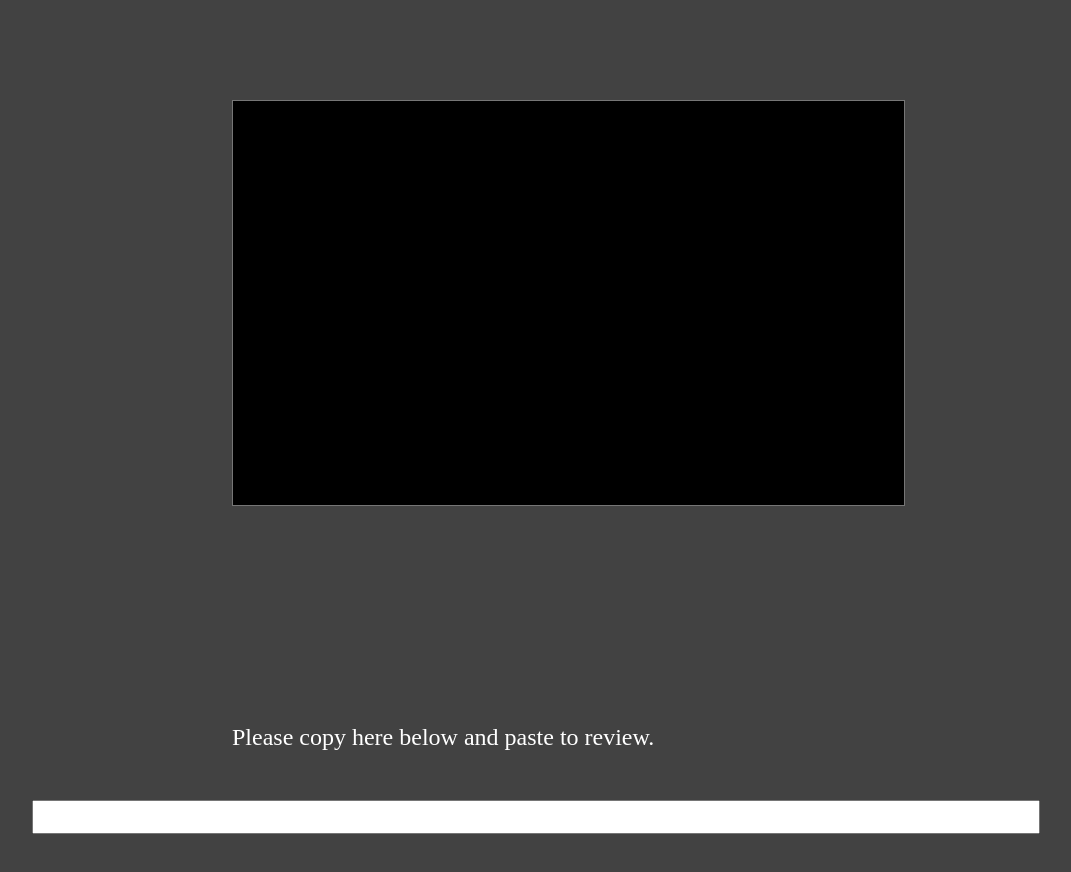
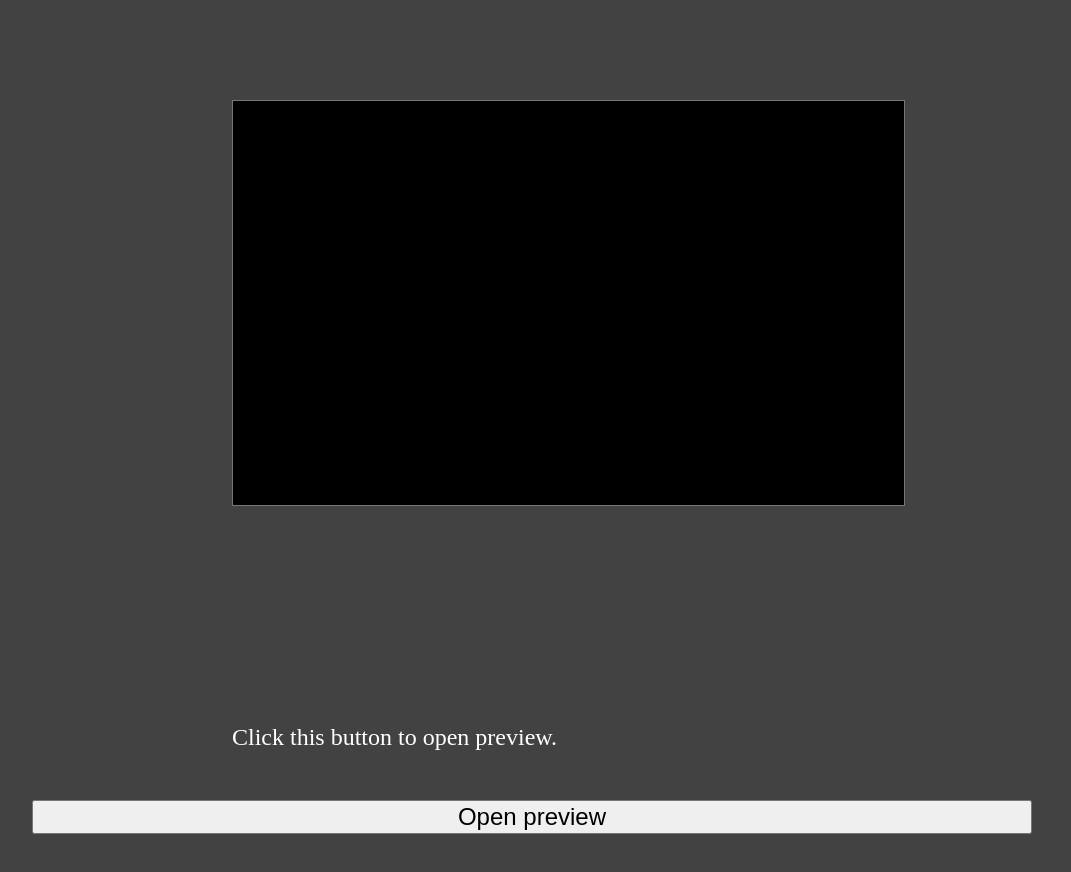
Before and after one commit to AzareelJames/HTML-Creator-Studio, a plain HTML site: page index.html in a window 1280 px wide. Shown: the top 872 px of the page, without its empty margins (68-1139 px from the left). Drawn offline with Linux system fonts and the light colour scheme; no server answers.

Commit message:
Update index.html
Updated the output element from a readonly text input to a button for opening a preview.

```diff
--- a/index.html
+++ b/index.html
@@ -10,8 +10,8 @@
 <body>
     <textarea id="Input"></textarea>
 
-    <p id="copy">Please copy here below and paste to review.</p>
-    <input type="text" id="Output" readonly>
+    <p id="copy">Click this button to open preview.</p>
+    <button id="Output">Open preview</button>
     <h1 id="End"><hr></h1>
     <img src="WebIcon.png" id="logo" alt="Logo">
 
```
